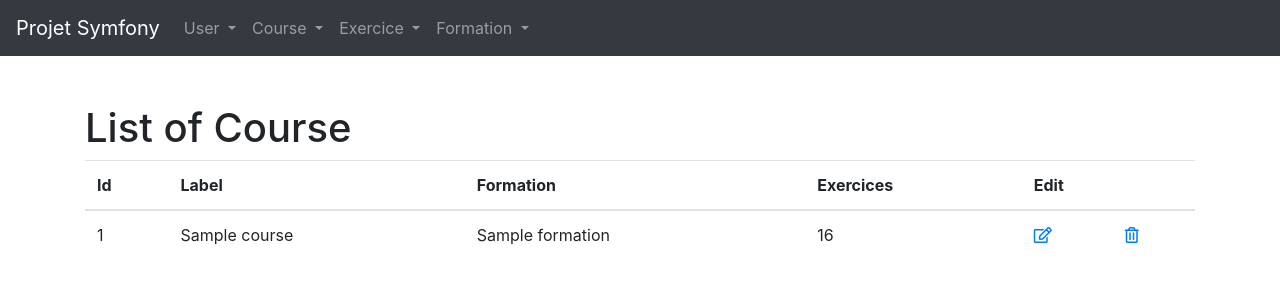
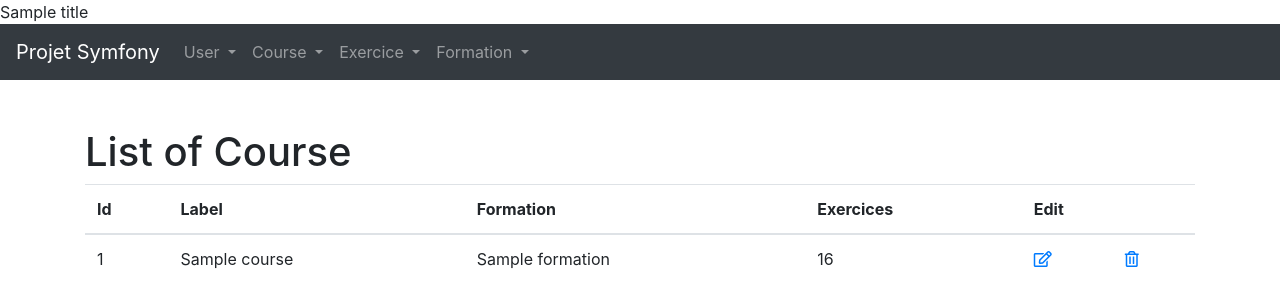
Before and after one commit to MaximeThirion/Projet-Symfony, a Symfony app: template templates/course/list.html.twig in a window 1280 px wide. Shown: the top 308 px of the page. Run offline with Twig, Linux system fonts and the light colour scheme; the template is opened without the code that fills it: most values are stand-ins (such as "Sample title", 1, 10 or a date in 2020); some libraries are stand-ins or nearby versions.

Commit message:
Ajustement

```diff
--- a/templates/base.html.twig
+++ b/templates/base.html.twig
@@ -3,8 +3,7 @@
 <head>
     <meta charset="UTF-8">
     <meta name="viewport" content="width=device-width, initial-scale=1.0"/>
-    <title>{% block title %}Projet Symfony{% endblock %}</title>
-    {% block stylesheets %}{% endblock %}
+    {% block title %}Projet Symfony{% endblock %}
     <link rel="stylesheet" href="https://stackpath.bootstrapcdn.com/bootstrap/4.1.0/css/bootstrap.min.css"
           integrity="sha384-9gVQ4dYFwwWSjIDZnLEWnxCjeSWFphJiwGPXr1jddIhOegiu1FwO5qRGvFXOdJZ4" crossorigin="anonymous">
     <link rel="stylesheet" href="https://use.fontawesome.com/releases/v5.0.13/css/all.css"
```
